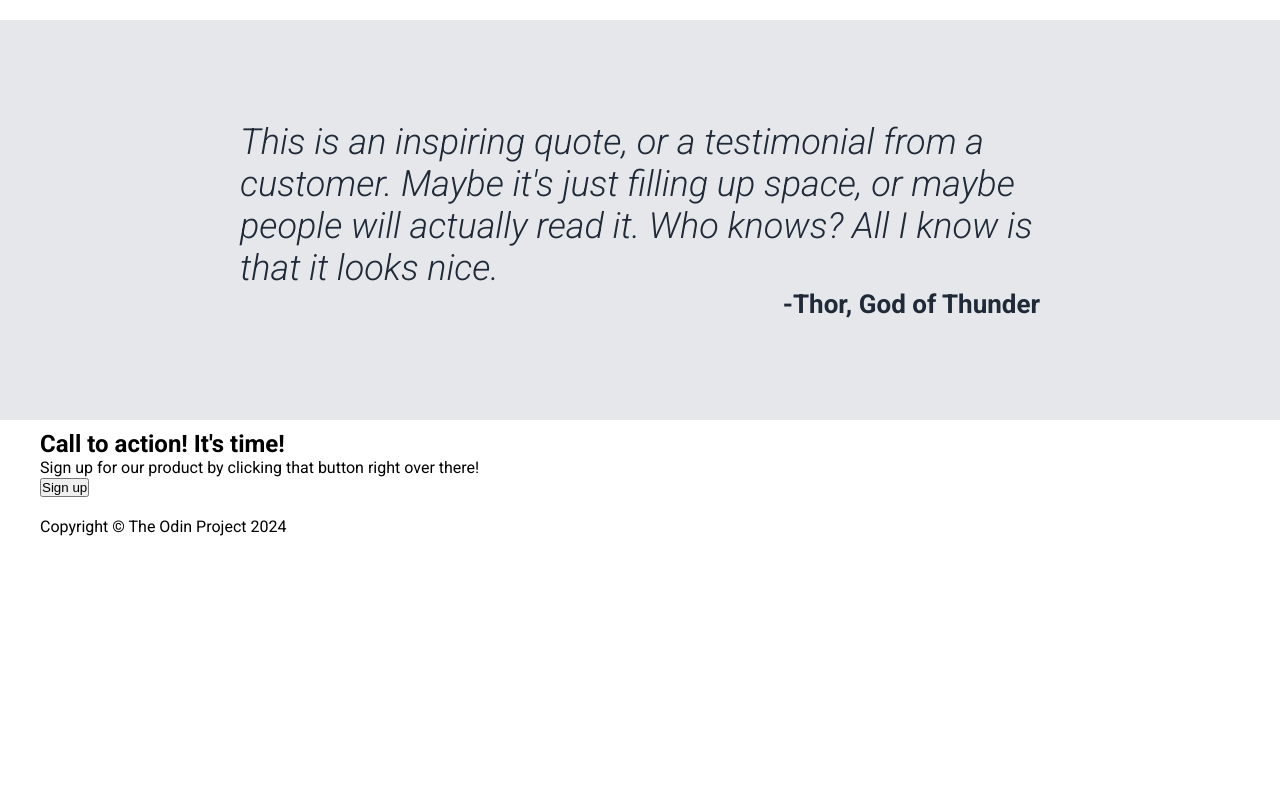
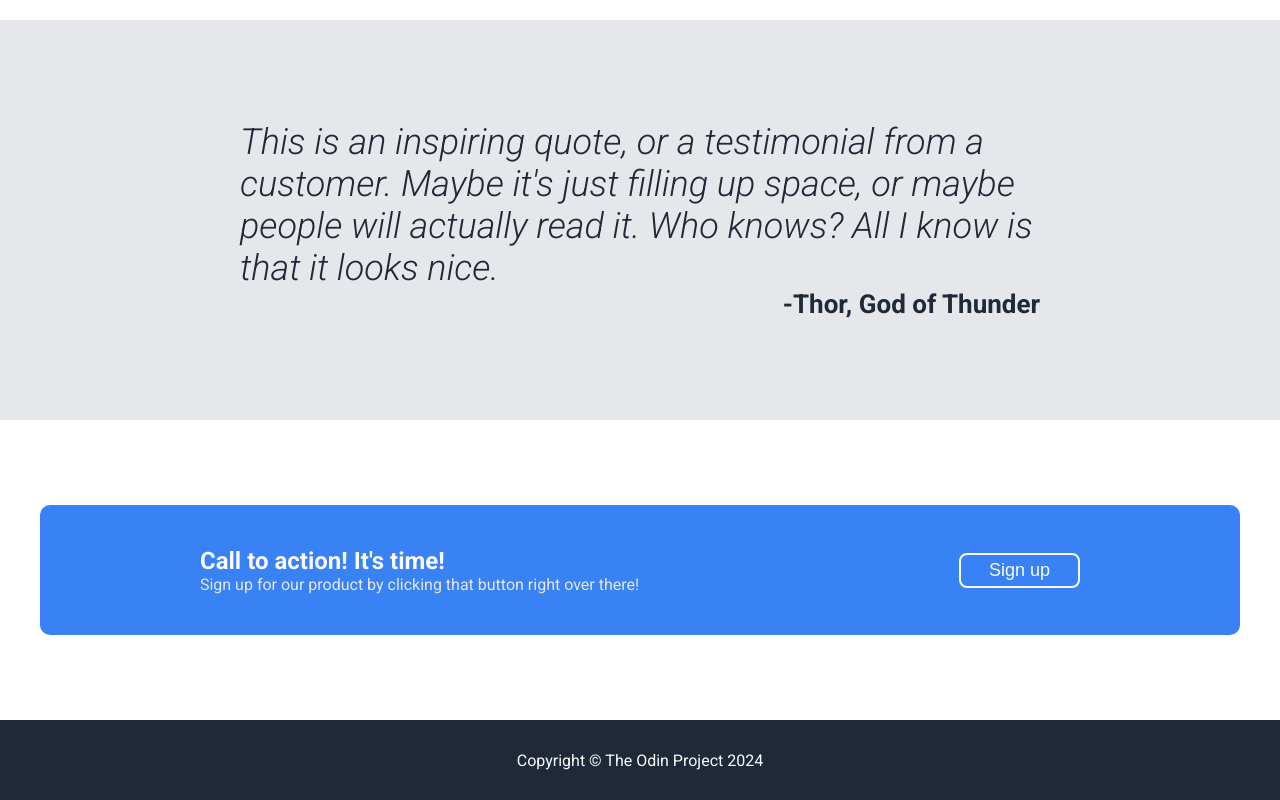
Before and after one commit to vaanshii/Odin-Projects-Portfolio, a plain HTML site: page Project-Landing-Page/index.html in a window 1280 px wide. Shown: the part 988-1788 px from the top of the page. Before the commit the page ends 1534 px from the top, so only its background shows below. Drawn offline with Linux system fonts and the light colour scheme.

Commit message:
Finished styling the bottom-banner and footer. Edited and added more element in section-banner. Finished the landing page assignment in Odin Project

```diff
--- a/Project-Landing-Page/index.html
+++ b/Project-Landing-Page/index.html
@@ -87,10 +87,12 @@
     <section class="bottom-banner">
         <div class="container">
             <div class="banner">
-                <h2>Call to action! It's time!</h2>
-                <p>Sign up for our product by clicking that button right over there!</p>
+                <div>
+                    <h2>Call to action! It's time!</h2>
+                    <p>Sign up for our product by clicking that button right over there!</p>
+                </div>
+                <button class="banner-button">Sign up</button>
             </div>
-            <button class="banner-button">Sign up</button>
         </div>
     </section>
 
--- a/Project-Landing-Page/style.css
+++ b/Project-Landing-Page/style.css
@@ -169,3 +169,58 @@ a {
     font-size: 26px;
     text-align: end;
 }
+
+.bottom-banner {
+    height: 300px;
+}
+
+.bottom-banner .banner {
+    background-color: #3882F6;
+    width: inherit;
+    height: 130px;
+    border-radius: 10px ;
+
+    display: flex;
+    justify-content: space-around;
+    align-items: center;
+}
+
+.bottom-banner .banner h2 {
+    color: #F9FAF8;
+}
+
+.bottom-banner .banner p {
+    color: #E5E7EB;
+}
+
+.bottom-banner .container {
+    height: inherit;
+    display: flex;
+    justify-content: center;
+    align-items: center;
+}
+
+.bottom-banner .banner-button {
+    background-color: inherit;
+    border: 2px solid #F9FAF8;
+    border-radius: 8px;
+    font-size: 18px;
+    color: #F9FAF8;
+    padding: 5px 28px;
+}
+
+footer {
+    background-color: #1F2937;
+    height: 80px;
+}
+
+footer .container {
+    height: inherit;
+    display: flex;
+    justify-content: center;
+    align-items: center;
+}
+
+footer p {
+    color: #F9FAF8;
+}
```
